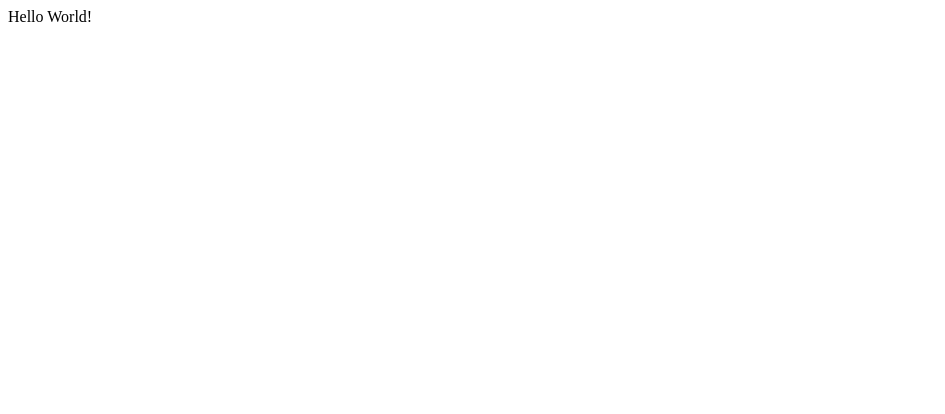
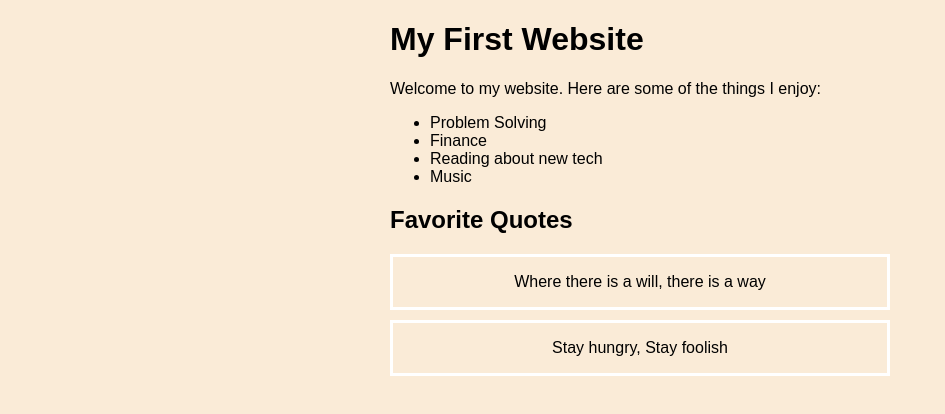
Before and after one commit to rishabh120296/htmlpractice, a plain HTML site: page helloworld.html in a window 1280 px wide. Shown: the whole page, without its empty margins (0-945 px from the left). Drawn offline with Linux system fonts and the light colour scheme.

Commit message:
Excercise 1 - My First Website - Using set 1 HTML/CSS videos

```diff
--- a/helloworld.html
+++ b/helloworld.html
@@ -3,11 +3,37 @@
 
 	<head>
 		<title>My First Website</title>
+		<link rel="stylesheet" type="text/css" href="style.css">
 		<meta charset="utf-8"/>
 	</head>
 
 	<body>
-		Hello World!
+		<div id="main_div">
+			<h1>My First Website</h1>
+			<p>Welcome to my website. Here are some of the things I enjoy:</p>
+
+			<ul>
+				<li>Problem Solving</li>
+				<li>Finance</li>
+				<li>Reading about new tech</li>
+				<li>Music</li>
+			</ul>
+
+			<h2>Favorite Quotes</h2>
+
+			<div class="quotes">
+				<blockquote>
+					<p>Where there is a will, there is a way</p>
+				</blockquote>
+			</div>
+
+			<div class="quotes">
+				<blockquote>
+					<p>Stay hungry, Stay foolish</p>
+				</blockquote>
+			</div>
+
+		</div>
 	</body>
 
 </html>
--- /dev/null
+++ b/style.css
@@ -0,0 +1,16 @@
+body{
+    background-color: antiquewhite;
+    font-family: Arial, Helvetica, sans-serif;
+}
+
+#main_div{
+    width: 500px;
+    margin: 0 auto;
+}
+
+.quotes{
+    border-style: solid;
+    border-color: white;
+    text-align: center;
+    margin-bottom: 10px;
+}
```
